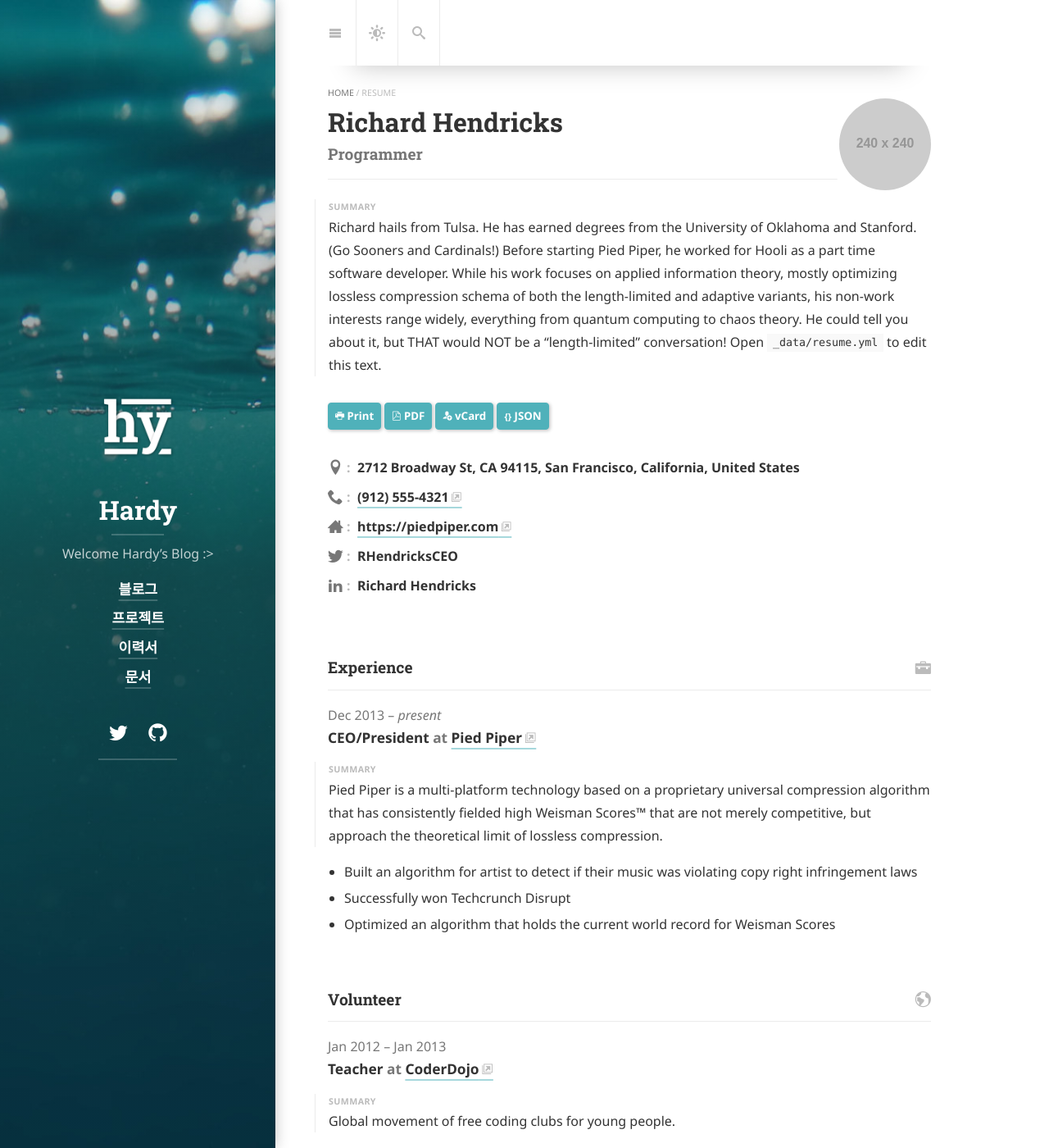
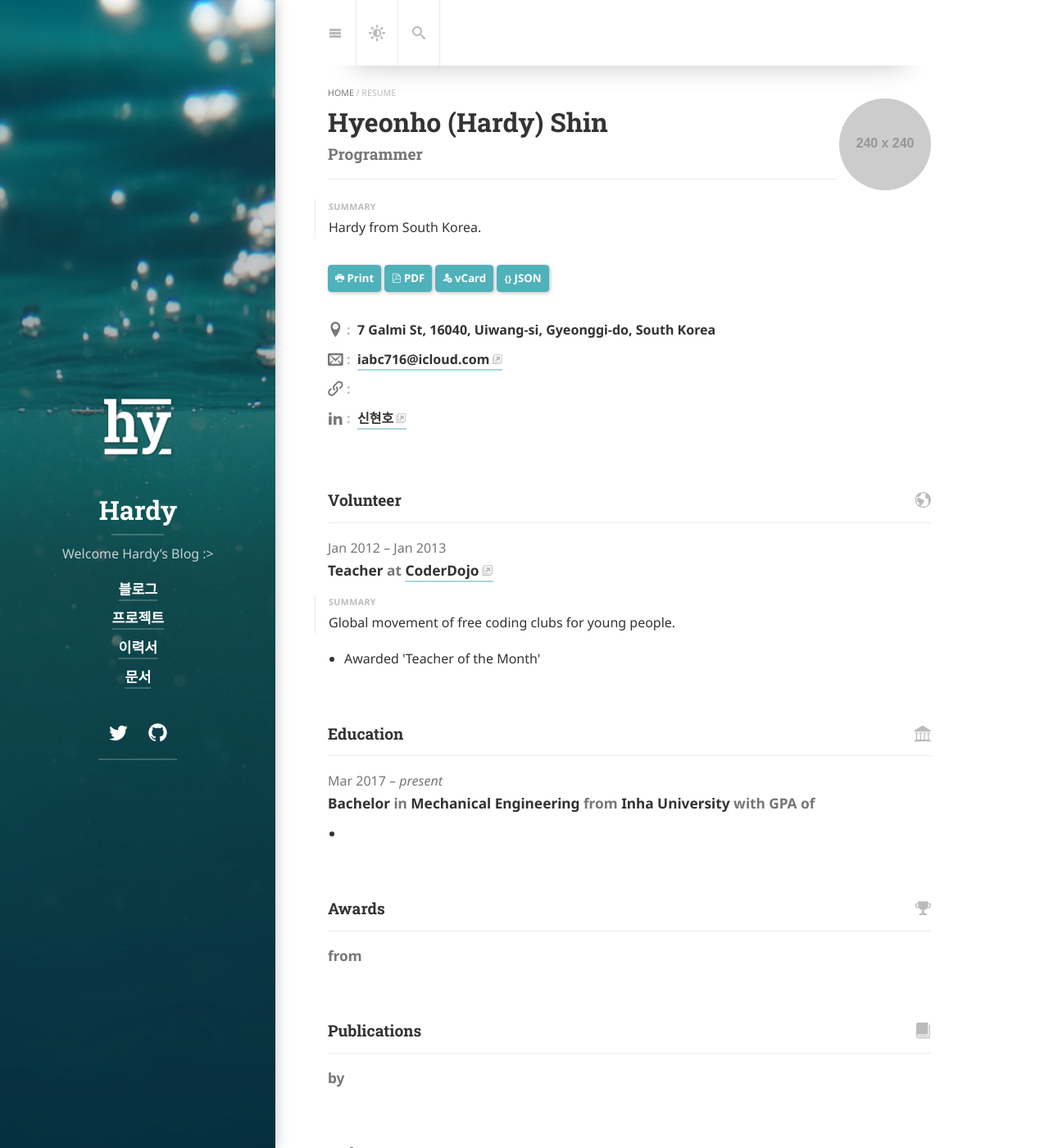
Before and after one commit to hardy716/hardy716.github.io, a Jekyll site: the page built from resume.md, in a window 1280 px wide and 1400 px high. Shown: the whole window at 82% size. Built offline with Jekyll 4.4.1, drawn with Linux system fonts in a browser that asks for light colours; cached includes are drawn as plain includes; nearby versions of some CDN libraries; some web fonts are replaced; library files that are not in the unit come from our copies; some of the changed text lies outside the part shown.

Commit message:
Update resume.yml

```diff
--- a/_data/resume.yml
+++ b/_data/resume.yml
@@ -2,49 +2,41 @@
 # If you don't have a JSON Resume you can just edit this YAML file instead.
 # See also: <https://jsonresume.org/>.
 basics:
-  name: "Richard Hendricks"
+  name: "Hyeonho (Hardy) Shin"
   label: "Programmer"
   picture: "https://via.placeholder.com/240x240"
-  email: ""
-  phone: "(912) 555-4321"
-  website: "https://piedpiper.com"
+  email: "iabc716@icloud.com"
+  phone: ""
+  website: ""
   summary: >
-    Richard hails from Tulsa.
-    He has earned degrees from the University of Oklahoma and Stanford. (Go Sooners and Cardinals!)
-    Before starting Pied Piper, he worked for Hooli as a part time software developer.
-    While his work focuses on applied information theory,
-    mostly optimizing lossless compression schema of both the length-limited and adaptive variants,
-    his non-work interests range widely,
-    everything from quantum computing to chaos theory.
-    He could tell you about it, but THAT would NOT be a “length-limited” conversation!
-    Open `_data/resume.yml` to edit this text.
+    Hardy from South Korea.
   location:
-    address: "2712 Broadway St"
-    postalCode: "CA 94115"
-    city: "San Francisco"
-    countryCode: "US"
-    region: "California"
+    address: "7 Galmi St"
+    postalCode: "16040"
+    city: "Uiwang-si"
+    countryCode: "KR"
+    region: "Gyeonggi-do"
   profiles:
-    - network: "Twitter"
-      username: "RHendricksCEO"
+    - network: ""
+      username: ""
       url: ""
     - network: "LinkedIn"
-      username: "Richard Hendricks"
-      url: ""
-work:
-  - company: "Pied Piper"
-    position: "CEO/President"
-    website: "https://piedpiper.com"
-    startDate: "2013-12-01"
-    endDate: ""
-    summary: >
-      Pied Piper is a multi-platform technology based on a proprietary universal compression algorithm that has
-      consistently fielded high Weisman Scores™ that are not merely competitive,
-      but approach the theoretical limit of lossless compression.
-    highlights:
-      - "Built an algorithm for artist to detect if their music was violating copy right infringement laws"
-      - "Successfully won Techcrunch Disrupt"
-      - "Optimized an algorithm that holds the current world record for Weisman Scores"
+      username: "신현호"
+      url: "https://www.linkedin.com/in/devhardy/?original_referer="
+#work:
+#  - company: "Pied Piper"
+#    position: "CEO/President"
+#    website: "https://piedpiper.com"
+#    startDate: "2013-12-01"
+#    endDate: ""
+#    summary: >
+#      Pied Piper is a multi-platform technology based on a proprietary universal compression algorithm that has
+#      consistently fielded high Weisman Scores™ that are not merely competitive,
+#      but approach the theoretical limit of lossless compression.
+#    highlights:
+#      - "Built an algorithm for artist to detect if their music was violating copy right infringement laws"
+#      - "Successfully won Techcrunch Disrupt"
+#      - "Optimized an algorithm that holds the current world record for Weisman Scores"
 volunteer:
   - organization: "CoderDojo"
     position: "Teacher"
@@ -55,49 +47,49 @@
     highlights:
       - "Awarded 'Teacher of the Month'"
 education:
-  - institution: "University of Oklahoma"
-    area: "Information Technology"
+  - institution: "Inha University"
+    area: "Mechanical Engineering"
     studyType: "Bachelor"
-    startDate: "2011-06-01"
-    endDate: "2014-01-01"
-    gpa: "4.0"
+    startDate: "2017-03-01"
+    endDate: ""
+    gpa: ""
     courses:
-      - "DB1101 - Basic SQL"
-      - "CS2011 - Java Introduction"
+      - ""
 awards:
-  - title: "Digital Compression Pioneer Award"
-    date: "2014-11-01"
-    awarder: "Techcrunch"
-    summary: "There is no spoon."
+  - title: ""
+    date: ""
+    awarder: ""
+    summary: ""
 publications:
-  - name: "Video compression for 3d media"
-    publisher: "Hooli"
-    releaseDate: "2014-10-01"
-    website: "https://en.wikipedia.org/wiki/Silicon_Valley_(TV_series)"
-    summary: "Innovative middle-out compression algorithm that changes the way we store data."
+  - name: ""
+    publisher: ""
+    releaseDate: ""
+    website: ""
+    summary: ""
 skills:
   - name: "Web Development"
-    level: "Master"
+    level: "Junior"
     keywords:
       - "HTML"
       - "CSS"
       - "Javascript"
-  - name: "Compression"
-    level: "Master"
+  - name: "App Development"
+    level: "Junior"
     keywords:
-      - "Mpeg"
-      - "MP4"
-      - "GIF"
+      - "Flutter"
+      - "Swift"
+#  - name: "Compression"
+#    level: "Master"
+#    keywords:
+#      - "Mpeg"
 languages:
   - language: "English"
-    fluency: "Native speaker"
+    fluency: ""
 interests:
-  - name: "Wildlife"
+  - name: ""
     keywords:
-      - "Ferrets"
-      - "Unicorns"
+      - ""
+      - ""
 references:
-  - name: "Erlich Bachman"
+  - name: ""
     reference: >
-      It is my pleasure to recommend Richard, his performance working as a consultant for Main St.
-      Company proved that he will be a valuable addition to any company.
```
Also changed, not shown: _projects/qwtel.md (deleted, +0 -39 lines), 2 other files.
